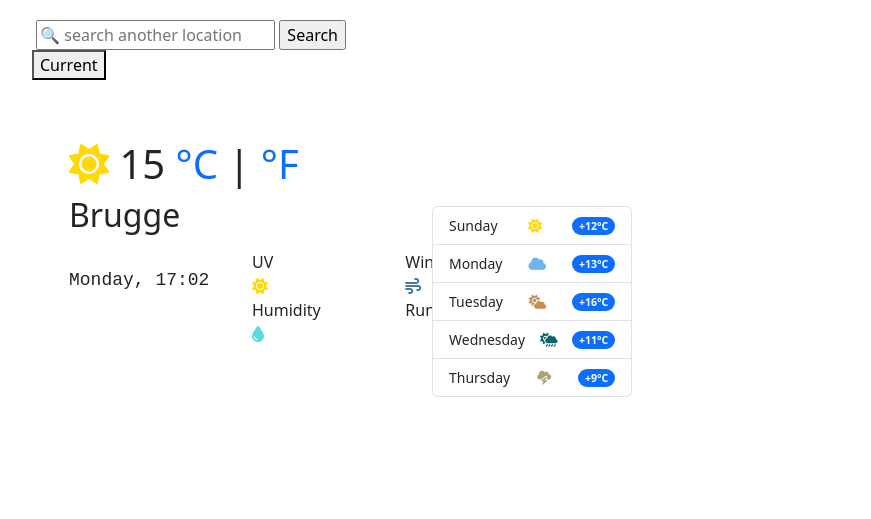
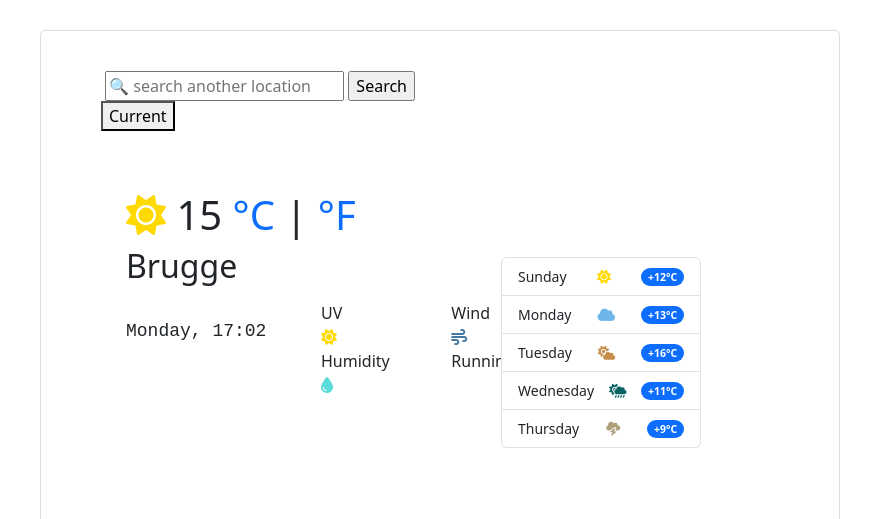
Before and after one commit to orysia-lab/weather-app, a plain HTML site: page index.html in a window 1280 px wide. Shown: the top 519 px of the page, without its empty margins (8-879 px from the left). Drawn offline with nearby package versions, Linux system fonts and the light colour scheme.

Commit message:
Updated containers

```diff
--- a/index.html
+++ b/index.html
@@ -31,6 +31,9 @@
     <title>Weather</title>
   </head>
   <body>
+    <div class="container">
+            <div class="weather-app-wrapper">
+        <div class="weather-app">
     <div class="search-engine">
     <div class="city">
       <form action="/submit">
@@ -50,7 +53,7 @@
           </button>
         </div>
 
-    <div class="container">
+    <div class="weather-container">
               <h1 id="current-temp">
         <i class="fa-sharp fa-solid fa-sun sun-icon"></i> 15
         <span class="units">
@@ -118,12 +121,16 @@
         <span class="badge bg-primary rounded-pill">+9°C</span>
       </li>
     </ul>
+    </div>
+     /<div>
+      </div>
     <div class="coder-details">
         <a href="https://github.com/orysia-lab/weather-app.git" target="_blank"> Open-source code </a> <span> by <a href="https://www.shecodes.io/graduates/71755-iryna-drobot" target="_blank">Ira Drobot</a>
         <img class="coder"
         src="https://s3.amazonaws.com/shecodesio-production/uploads/files/000/068/178/original/woman-programmer-working-on-development-5683364-4734817.png?1676759751 target="_blank"
         alt="Ira Drobot" /> </span>
     </div>
+
     <script src="index.js"></script>
   </body>
 </html>
--- a/styles.css
+++ b/styles.css
@@ -48,12 +48,21 @@
                 color: #164e1c;
         }
 
-      .container {
+      .weather-container {
           position: relative;
           top: 60px;
           left: 25px;
       }
+          .weather-app-wrapper {
+              max-width: 800px;
+              margin: 30px auto;
+          }
 
+          .weather-app {
+              padding: 20px;
+              border: 1px solid #dadde1;
+              border-radius: 5px;
+          }
       .row {
           position: relative;
           top: 0;
@@ -115,6 +124,7 @@
 
     .coder-details:hover {
         color:#145f3a;
+
     }
      .coder {
     width: 22px;
```
